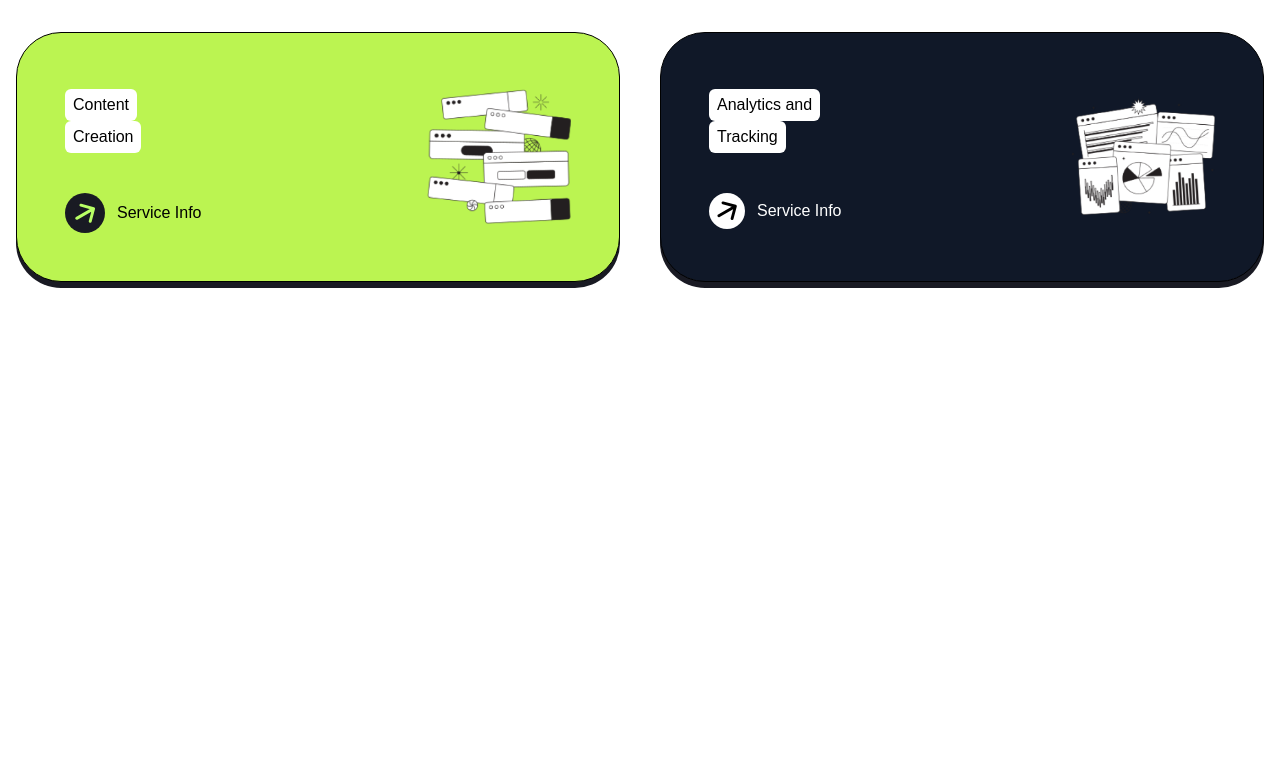
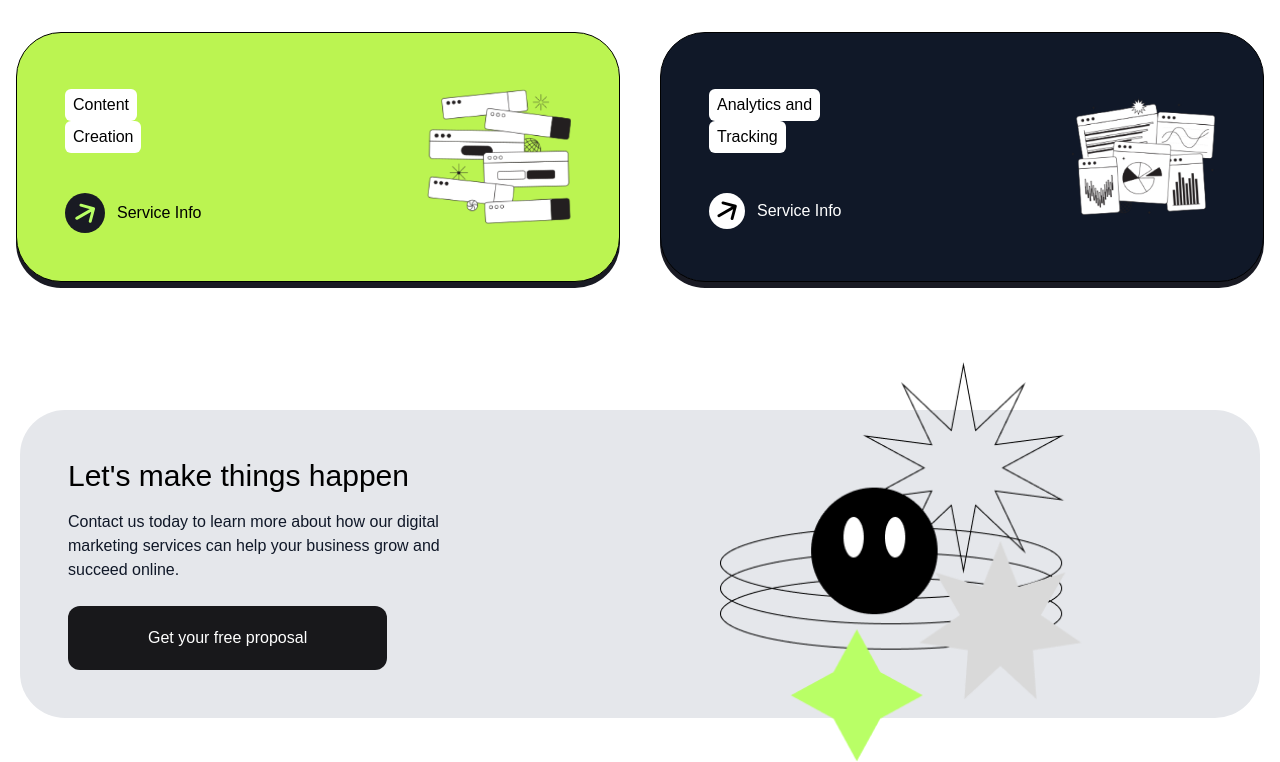
Before and after one commit to Dipika-Gandash/positiveUs, a React (Vite) app: page / in a window 1280 px wide. Shown: the part 1586-2348 px from the top of the page. Before the commit the page ends 1932 px from the top, so only its background shows below. Built offline with nearby package versions, Linux system fonts and the light colour scheme; a web font is replaced by a local one.

Commit message:
add CallToAction section

```diff
--- a/src/App.jsx
+++ b/src/App.jsx
@@ -2,6 +2,7 @@ import NavBar from "./components/NavBar"
 import Hero from "./sections/Hero"
 import Companies from "./sections/Companies"
 import Services from "./sections/Services"
+import CallToAction from "./sections/CallToAction"
 
 function App() {
 
@@ -11,6 +12,7 @@ function App() {
     <Hero />
     <Companies />
     <Services />
+    <CallToAction />
     </div>
   )
 }
--- /dev/null
+++ b/src/sections/CallToAction.jsx
@@ -0,0 +1,41 @@
+import React from "react";
+
+const CallToAction = () => {
+  return (
+    <section className="relative p-5 mt-11">
+      <div className="relative max-w-7xl mx-auto bg-gray-200 rounded-[45px] p-12">
+
+        <div className="w-full md:w-[35%]">
+          <h2 className="text-3xl font-display mb-4">
+            Let's make things happen
+          </h2>
+
+          <p className="text-gray-900  mb-6">
+            Contact us today to learn more about how our digital marketing
+            services can help your business grow and succeed online.
+          </p>
+
+        <button
+  className="bg-zinc-900 text-white px-12 md:px-20 py-5 rounded-xl
+  transition-all duration-300 ease-out
+  hover:scale-105
+  hover:shadow-2xl
+  hover:bg-lime-300 hover:text-black"
+>
+  Get your free proposal
+</button>
+
+        </div>
+
+
+        <img
+          src="/images/proposal-pic.png"
+          alt="Proposal"
+          className="hidden md:block absolute right-10 -top-12 h-100 object-contain"
+        />
+      </div>
+    </section>
+  );
+};
+
+export default CallToAction;
```
Also changed, not shown: public/images/proposal-pic.png (added).
